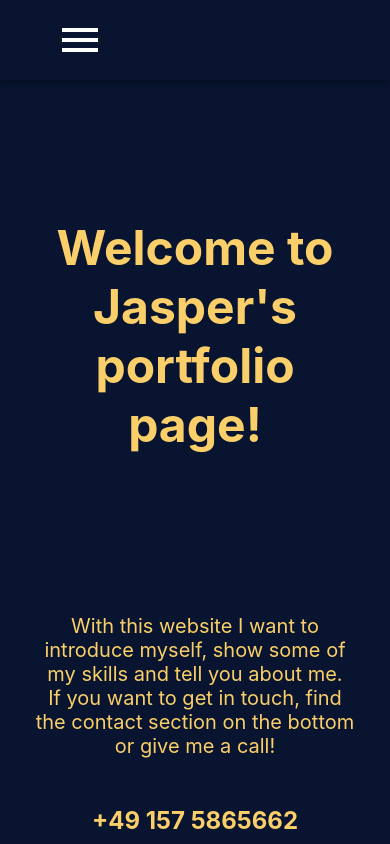
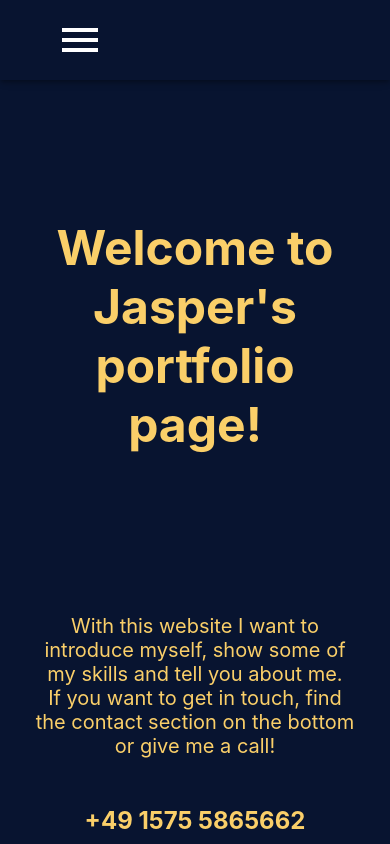
Before and after one commit to jas-tiedemann/reactPortfolio, a React (Create React App) app: page / in a window 390 px wide. Shown: the top 844 px of the page. Built offline with nearby package versions, Linux system fonts and the light colour scheme.

Commit message:
corrects phone number

```diff
--- a/src/components/Intro.js
+++ b/src/components/Intro.js
@@ -30,7 +30,7 @@ import {
                 If you want to get in touch, find the contact section on the bottom or give me a call!
             </Typography>
             <Typography variant="h3">
-                +49 157 5865662
+                +49 1575 5865662
             </Typography>
         </Box>
     )};
```
